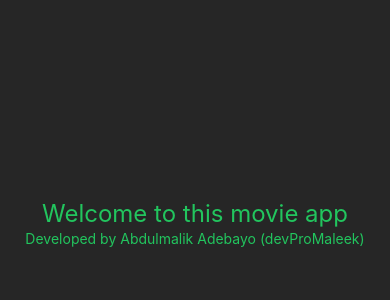
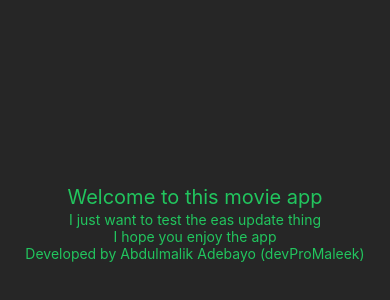
Before and after one commit to devProMaleek/movie-app, a React Native app: screen /Home in a window 390 px wide. Shown: the part 200-500 px from the top of the page. Built offline with nearby package versions, Linux system fonts and the light colour scheme.

Commit message:
feat: Update my app

```diff
--- a/screens/HomeScreen.tsx
+++ b/screens/HomeScreen.tsx
@@ -1,13 +1,15 @@
 import { StyleSheet, Text, View } from 'react-native';
 import { SafeAreaView } from 'react-native-safe-area-context';
 import React from 'react';
-
+``
 type Props = {};
 
 const HomeScreen = (props: Props) => {
   return (
       <View className='flex-1 bg-neutral-800 items-center justify-center'>
-        <Text className="text-2xl text-green-500">Welcome to this movie app</Text>
+        <Text className="text-xl text-green-500">Welcome to this movie app</Text>
+        <Text className="text-green-500">I just want to test the eas update thing</Text>
+        <Text className="text-green-500">I hope you enjoy the app</Text>
         <Text className="text-green-500">Developed by Abdulmalik Adebayo (devProMaleek)</Text>
       </View>
   );
```
